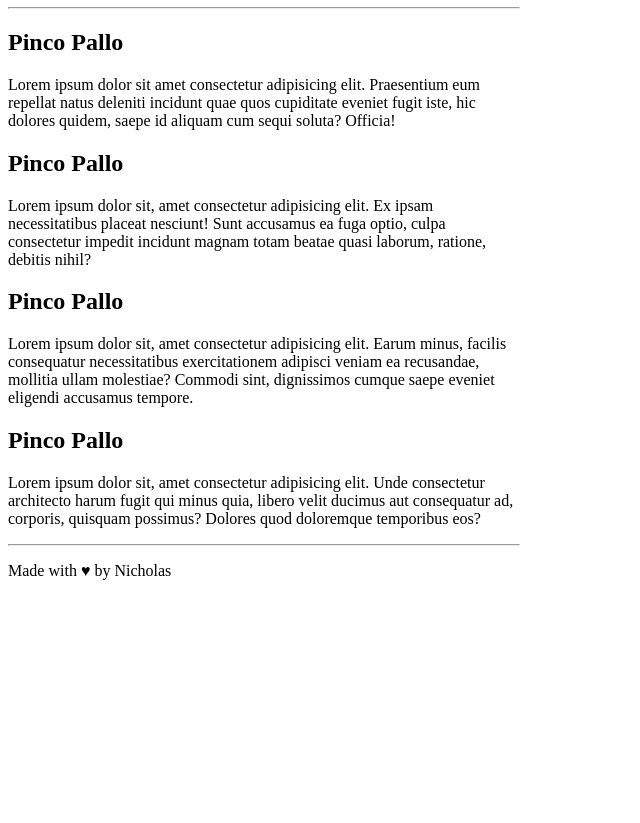
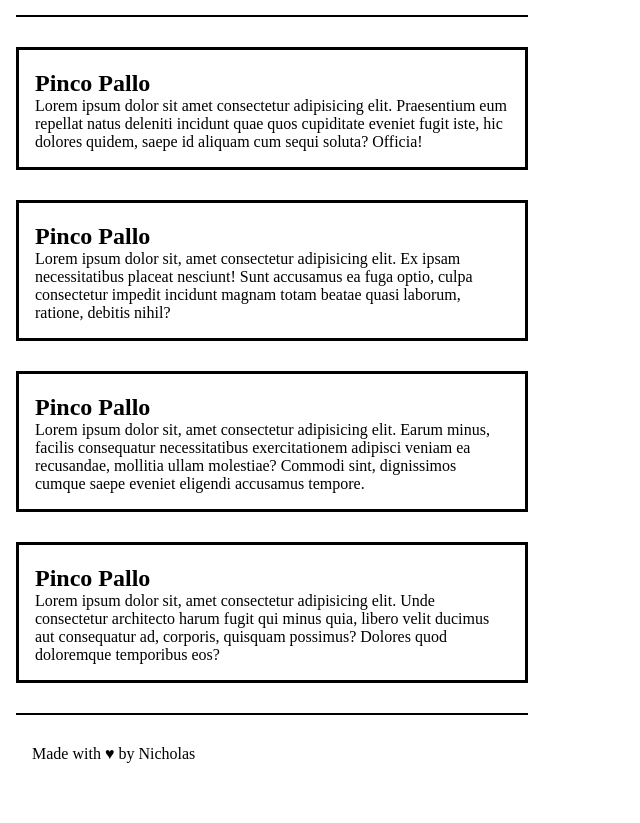
Before and after one commit to NicholasLupo/htmlcss-wireframe, a plain HTML site: page index.html in a window 1280 px wide. Shown: the part 73-896 px from the top of the page, without its empty margins (0-640 px from the left). Before the commit the page ends 800 px from the top, so only its background shows below. Drawn offline with Linux system fonts and the light colour scheme.

Commit message:
insert card

```diff
--- a/style.css
+++ b/style.css
@@ -1,3 +1,29 @@
+* {
+    margin-bottom: 30px;
+}
+
 body {
     width: 512px;
+    margin: 1rem;
 }
+
+hr {
+    border-style: solid;
+    color: black;
+}
+
+section {
+    border-style: solid;
+}
+
+p {
+    margin-bottom: 1rem;
+    margin-left: 1rem;
+    margin-right: 1rem;
+    margin-top: 0;
+}
+
+h2 {
+    margin-left: 1rem;
+    margin-bottom: 0;
+}
```
